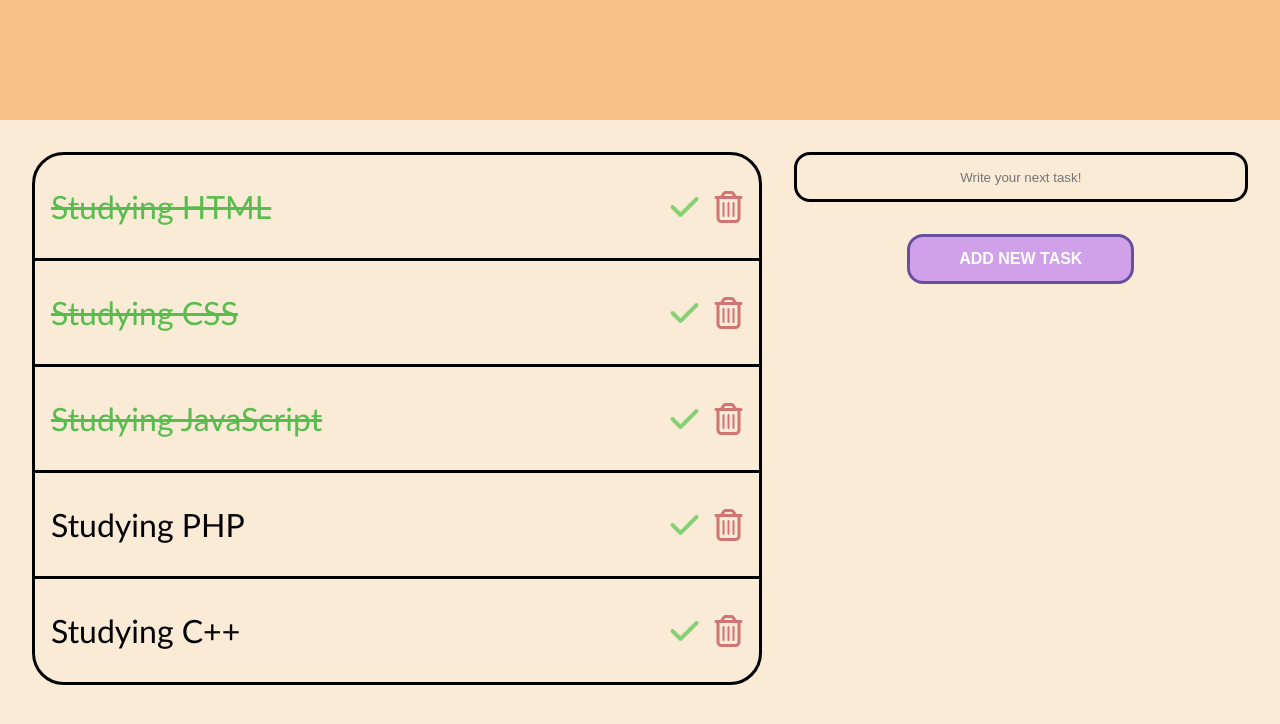
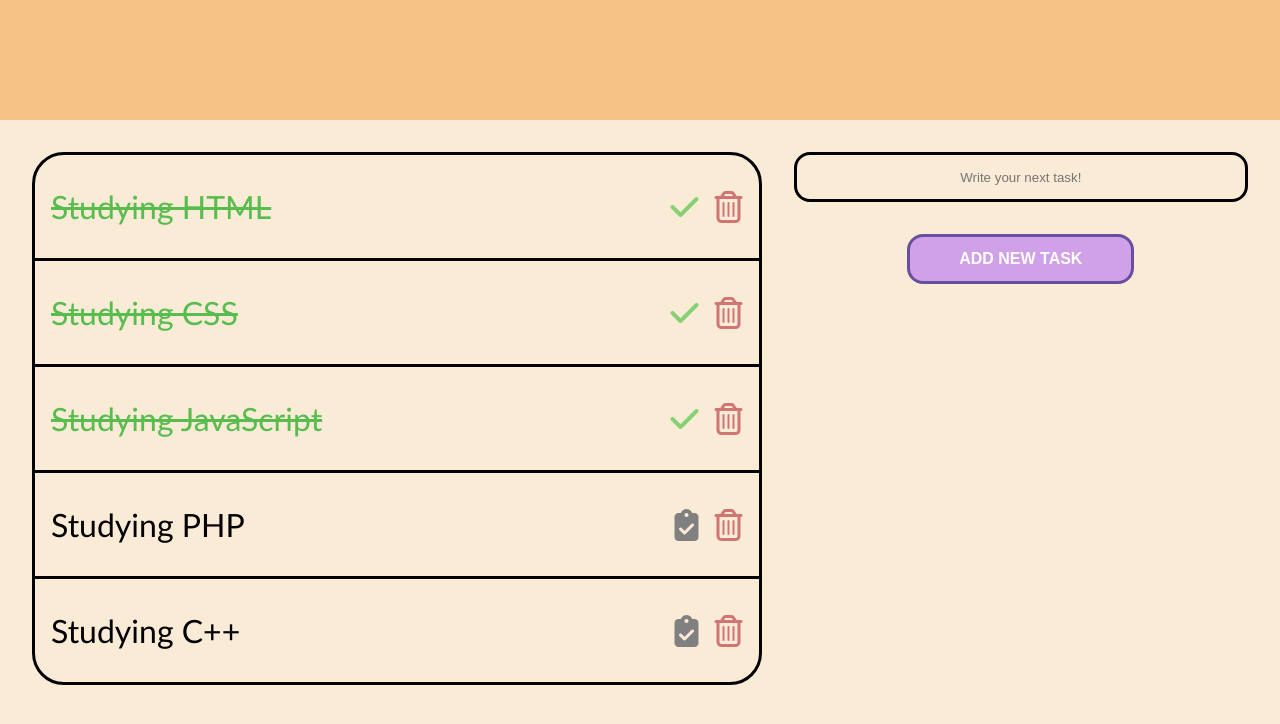
Before and after one commit to AlexTimoncini/vue-todolist, a plain HTML site: page index.html in a window 1280 px wide. Drawn offline with nearby package versions, Linux system fonts and the light colour scheme.

Commit message:
added btn to check uncheck done status

```diff
--- a/index.html
+++ b/index.html
@@ -20,7 +20,8 @@
                 <li v-for="(item, index) in toDoList" class="ivy_todoitem">
                     <p :class="toDoList[index].done ? 'done' : ''"> {{ toDoList[index].toDo }}</p>
                     <div class="ivy_command_box">
-                        <i class="fa-solid fa-check"></i>
+                        <i v-if="toDoList[index].done" class="fa-solid fa-check" @click="doneUndone(index)"></i>
+                        <i v-else class="fa-solid fa-clipboard-check" @click="doneUndone(index)"></i>
                         <i class="fa-regular fa-trash-can" @click="deleteItem(index)"></i>
                     </div>
                 </li>
--- a/script.js
+++ b/script.js
@@ -37,6 +37,9 @@ createApp({
                 this.toDoList.push({toDo: this.newTask, done: false});
                 this.newTask = '';
             }
+        },
+        doneUndone(indexItem){
+            this.toDoList[indexItem].done = !this.toDoList[indexItem].done
         }
     }
 }).mount('#app')
--- a/style.css
+++ b/style.css
@@ -61,7 +61,15 @@ body{
     margin-right: 1rem;
 }
 
-.ivy_todoitem .fa-check:hover{
+.ivy_todoitem .fa-clipboard-check{
+    color: grey;
+    cursor: pointer;
+    transition: all 0.13s ease-in-out;
+    margin-right: 1rem;
+}
+
+.ivy_todoitem .fa-check:hover,
+.ivy_todoitem .fa-clipboard-check:hover{
     color: rgb(26, 255, 0);
 }
 
```
